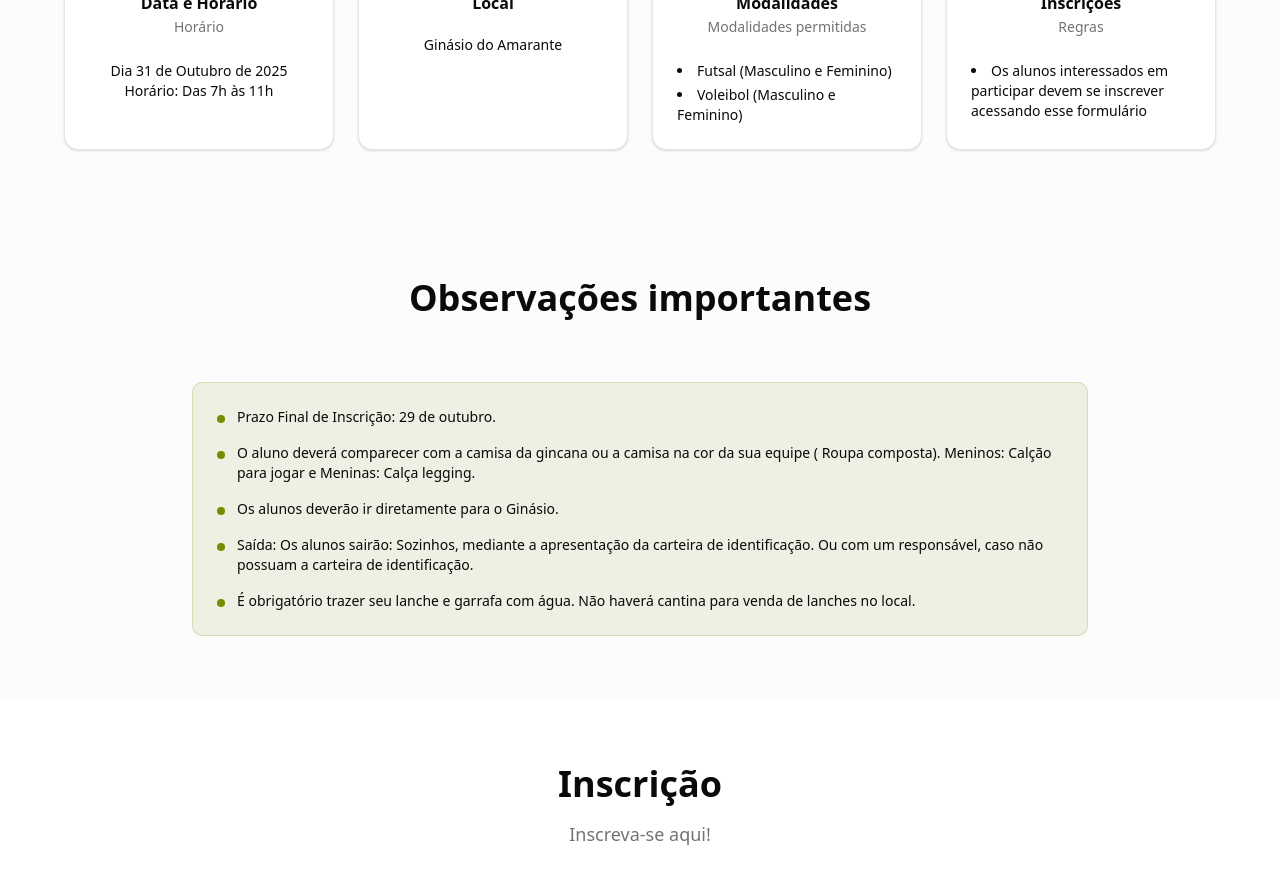
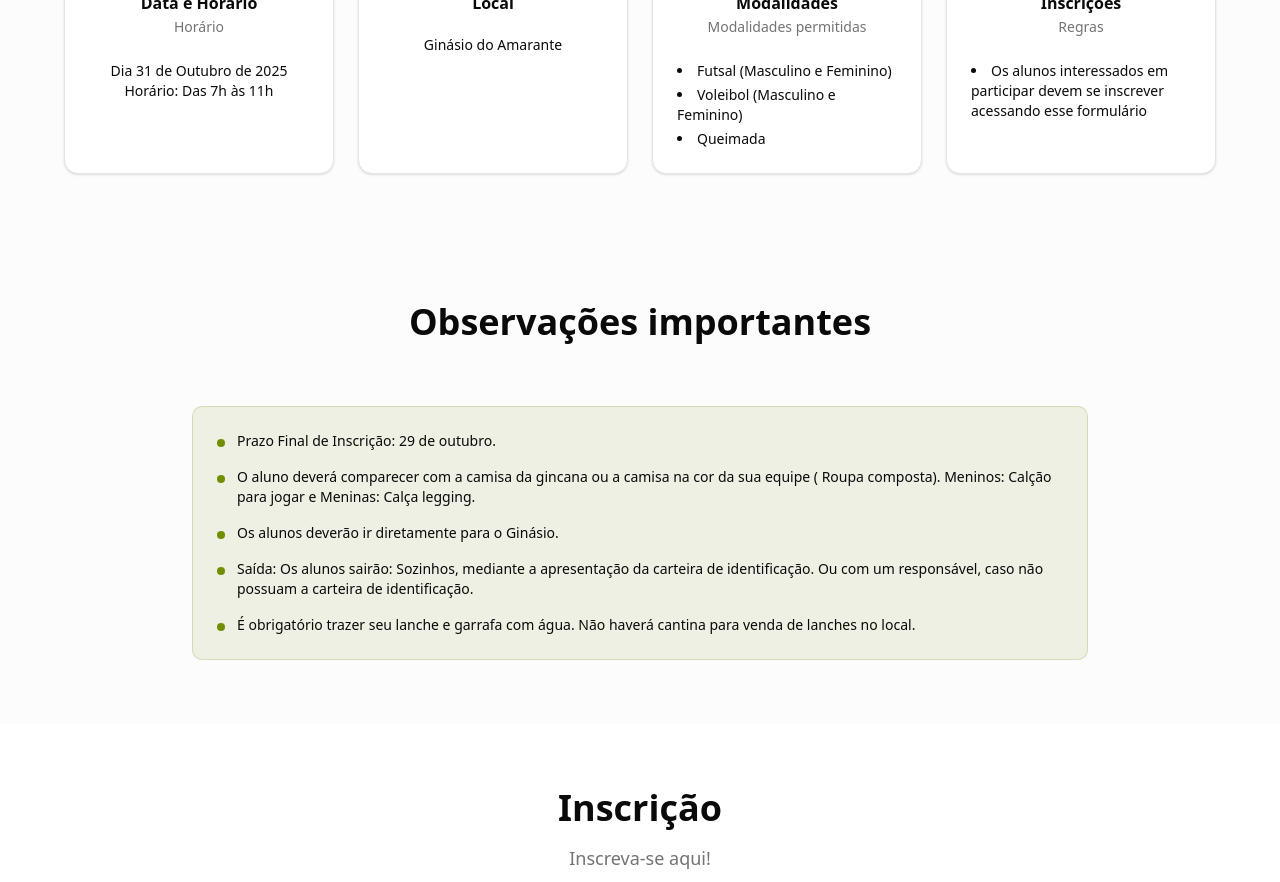
Before and after one commit to pedrologapp/amadeus-2025-jogosinterclasse, a React (Vite) app: page / in a window 1280 px wide. Shown: the part 1120-2002 px from the top of the page. Built offline with nearby package versions, Linux system fonts and the light colour scheme.

Commit message:
Update App.jsx

```diff
--- a/src/App.jsx
+++ b/src/App.jsx
@@ -224,6 +224,7 @@ import React, { useState } from 'react';
                 <ul className="text-sm list-disc list-inside space-y-1 text-left">
                   <li>Futsal (Masculino e Feminino)</li>
                   <li>Voleibol (Masculino e Feminino)</li>
+					<li>Queimada</li>
                 </ul>
               </CardContent>
             </Card>
```
